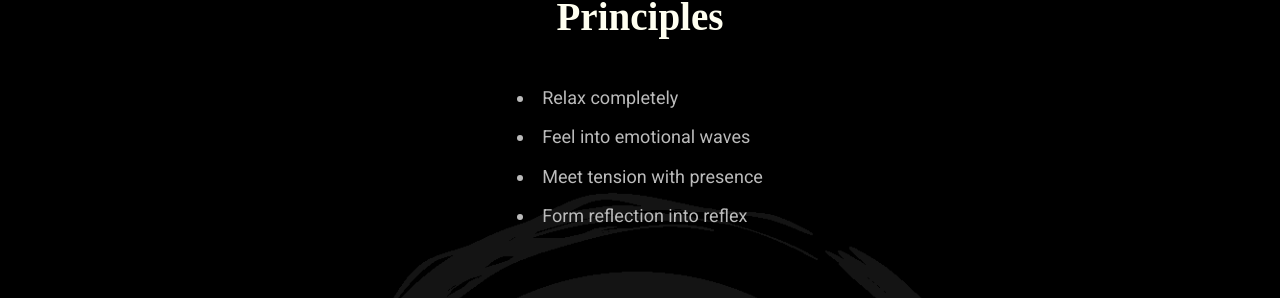
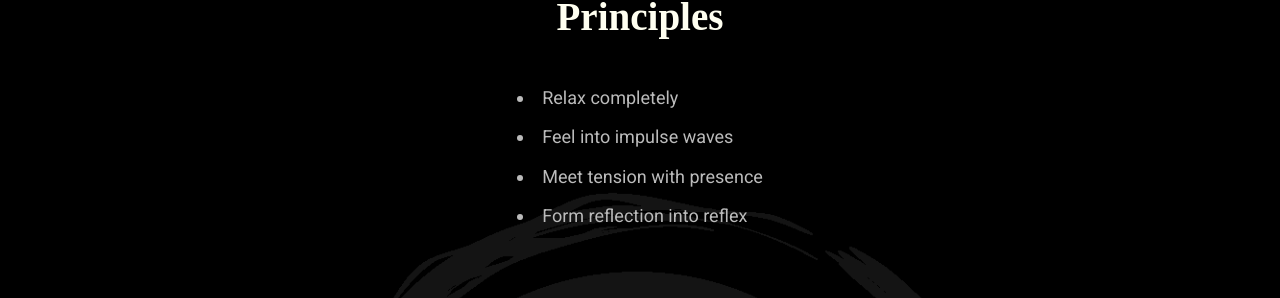
Before and after one commit to mindset-dojo/mindset-dojo.github.io, a Jekyll site: the page built from program.md, in a window 1280 px wide and 900 px high, scrolled down 519 px. Shown: the part 134-432 px from the top of the window. Built offline with Jekyll 4.4.1, drawn with Linux system fonts in a browser that asks for light colours; some web fonts are replaced.

Commit message:
feat: Generalize Wave Principle
As a Mindset Dojo Practitioner
I need a generalized wave principle
So that I can learn to apply it to any internal impulse—emotional, bodily, cognitive, or instinctual—across contexts like meditation, fasting, charged conversations, or everyday life.

```diff
--- a/_data/program.yaml
+++ b/_data/program.yaml
@@ -6,7 +6,7 @@ invitation: >-
           inner coherence, to relational precision, to systemic influence.
 principles:
   - label: Relax completely
-  - label: Feel into emotional waves
+  - label: Feel into impulse waves
   - label: Meet tension with presence
   - label: Form reflection into reflex
 forms:
```
